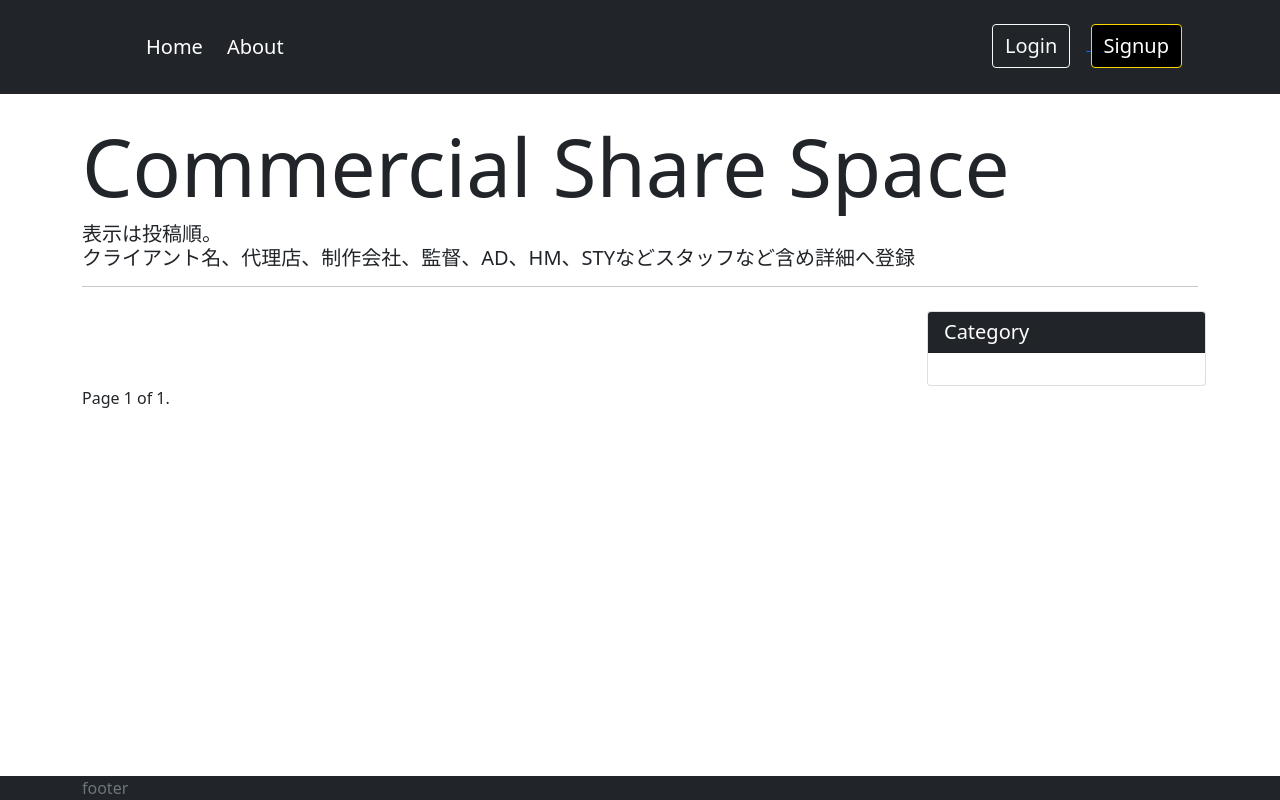
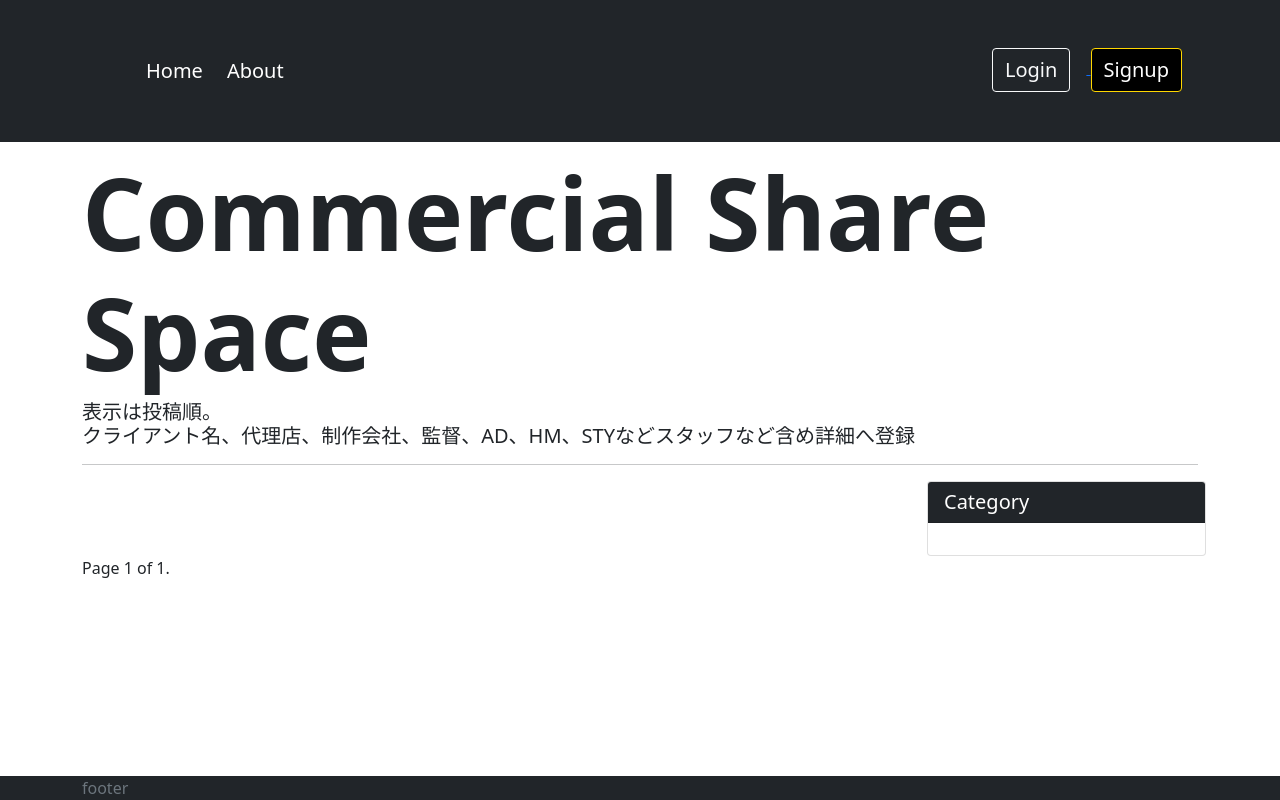
Before and after one commit to ryoheikamata/cm_app, a Django app: page /video/index/ in a window 1280 px wide. Run offline with Django 3.2, Linux system fonts and the light colour scheme; data that the repository does not hold is empty; some libraries are stand-ins or nearby versions.

Commit message:
add change html

```diff
--- a/video/static/css/style.css
+++ b/video/static/css/style.css
@@ -7,6 +7,7 @@
     object-fit: cover;
 }
 
+/*headver css*/
 .logout-bt {
     background-color: black;
     color: white;
@@ -61,3 +62,10 @@
     background-color: greenyellow;
     color: black;
 }
+
+/*index.html*/
+#toptitle {
+    padding-top: 10px;
+    font-size: 100px;
+    font-weight: bold;
+}
--- a/video/templates/video/base.html
+++ b/video/templates/video/base.html
@@ -14,9 +14,9 @@
 
 <body class="d-flex flex-column h-100">
 
-<header class="p-4 bg-dark text-white">
+<header class="p-5 bg-dark text-white">
     <div class="container">
-        <div class="d-flex flex-wrap justify-content-center">
+        <div class="d-flex flex-wrap justify-content-center" >
             <a href="/" class="d-flex align-items-center mb-2 mb-lg-0 text-white">
                 <svg class="bi me-2" width="40" height="32" role="img">
                     <use xlink:href="#bootstrap"/>
@@ -74,7 +74,7 @@
 
 <!-- Begin page content -->
 <main>
-    <div class="">
+    <div class="back-ground">
         {% if messages %}
         <br>
         {% for message in messages %}
--- a/video/templates/video/index.html
+++ b/video/templates/video/index.html
@@ -2,8 +2,8 @@
 
 {% block content %}
 <div class="container">
-    <div class="my-4">
-        <h1 class="display-1">Commercial Share Space</h1>
+    <div class="">
+        <h1 class="display-1" id="toptitle">Commercial Share Space</h1>
         <h5>表示は投稿順。<br>
             クライアント名、代理店、制作会社、監督、AD、HM、STYなどスタッフなど含め詳細へ登録<br>
 
```
Also changed, not shown: cm_video_project/settings.py (+11 -8 lines).
